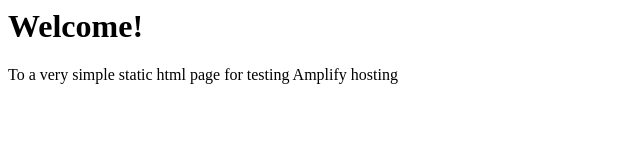
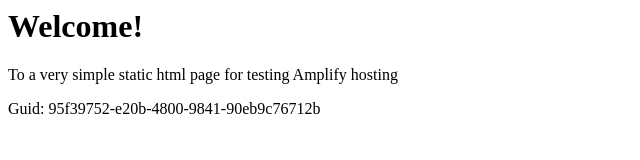
Before and after one commit to aws-aemilia-pdx/Github-PR-Commit-Integration-Test-DoNotTouch-v1-preprod-us-west-2, a website: page src/index.html in a window 1280 px wide. Shown: the whole page, without its empty margins (0-640 px from the left). Drawn offline with Linux system fonts and the light colour scheme.

Commit message:
commit from integ tests

```diff
--- a/src/index.html
+++ b/src/index.html
@@ -1,3 +1,5 @@
+
+
 <html lang="en">
 
 <head>
@@ -10,6 +12,6 @@
 <body>
     <h1>Welcome!</h1>
     <p>To a very simple static html page for testing Amplify hosting</p>
-</body>
+    <p>Guid: 95f39752-e20b-4800-9841-90eb9c76712b</p></body>
 
 </html>
```
